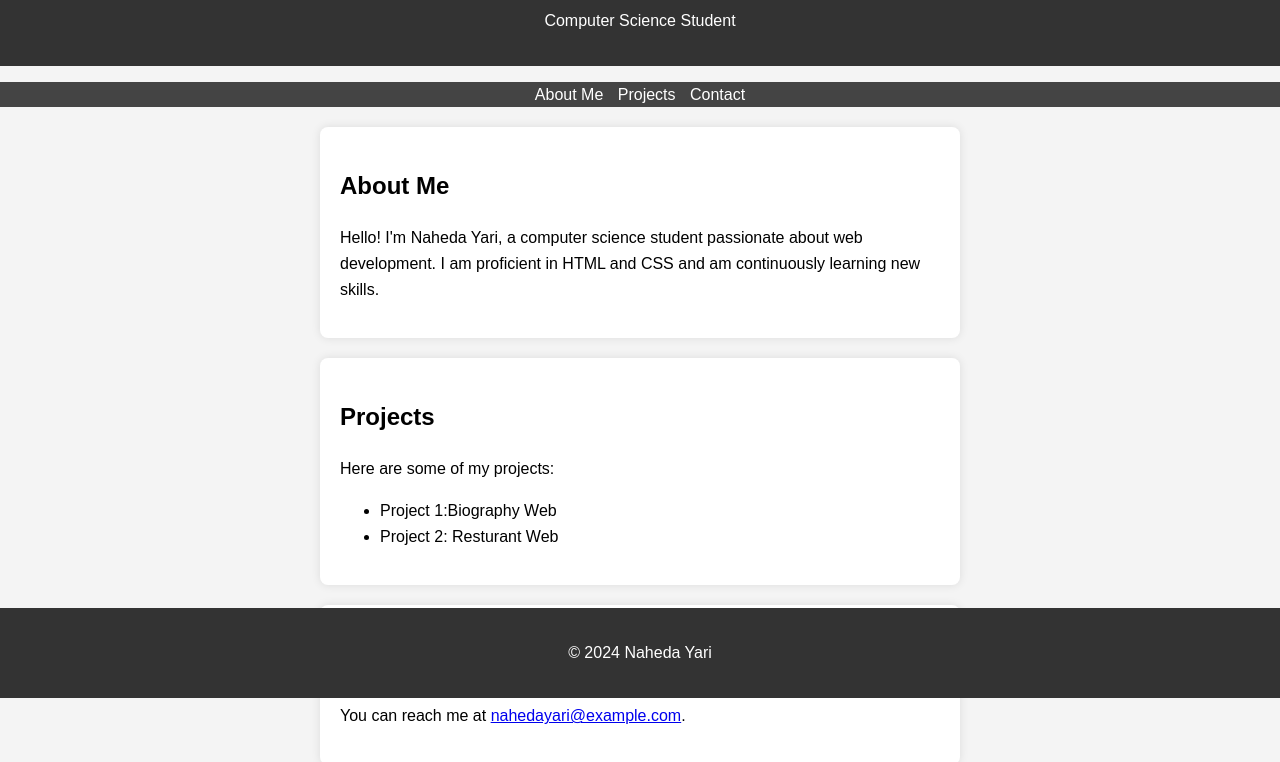
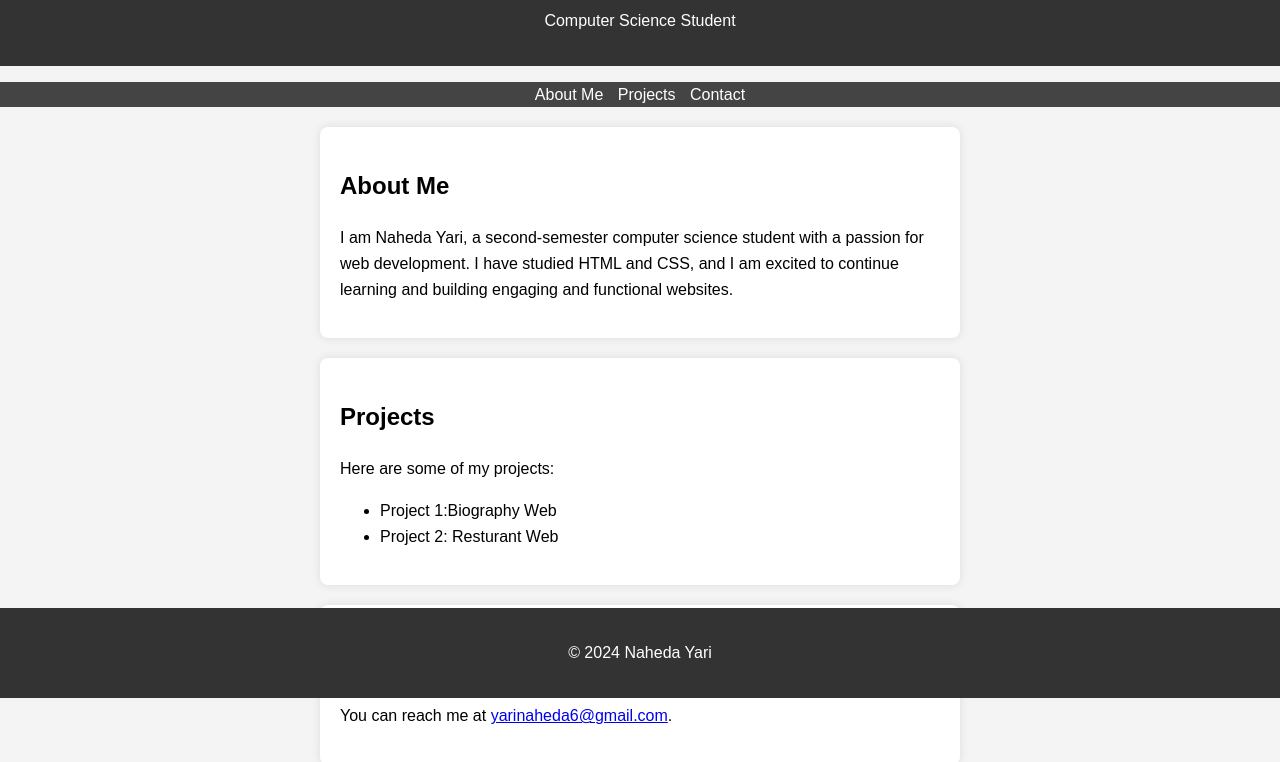
Before and after one commit to Naheda-Yari/Naheda-Yari.girhub.io, a plain HTML site: page index.html in a window 1280 px wide. Shown: the part 102-864 px from the top of the page. Drawn offline with Linux system fonts and the light colour scheme.

Commit message:
Update index.html

```diff
--- a/index.html
+++ b/index.html
@@ -72,7 +72,7 @@ footer {
     </nav>
     <section id="about">
         <h2>About Me</h2>
-        <p>Hello! I'm Naheda Yari, a computer science student passionate about web development. I am proficient in HTML and CSS and am continuously learning new skills.</p>
+       <p>I am Naheda Yari, a second-semester computer science student with a passion for web development. I have studied HTML and CSS, and I am excited to continue learning and building engaging and functional websites.</p>
     </section>
     <section id="projects">
         <h2>Projects</h2>
@@ -84,7 +84,7 @@ footer {
     </section>
     <section id="contact">
         <h2>Contact</h2>
-        <p>You can reach me at <a href="mailto:nahedayari@example.com">nahedayari@example.com</a>.</p>
+        <p>You can reach me at <a href="mailto:yarinaheda6@gmail.com">yarinaheda6@gmail.com</a>.</p>
     </section>
     <footer>
         <p>&copy; 2024 Naheda Yari</p>
```
